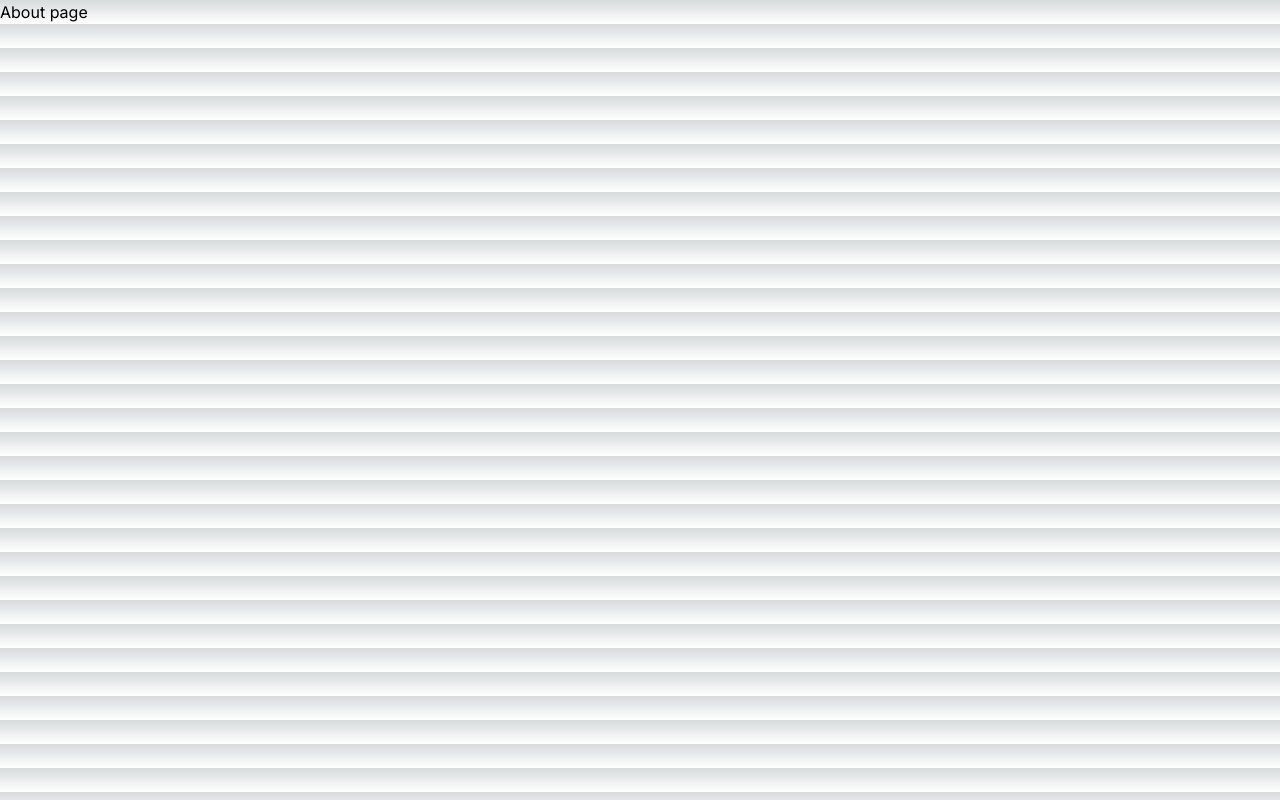
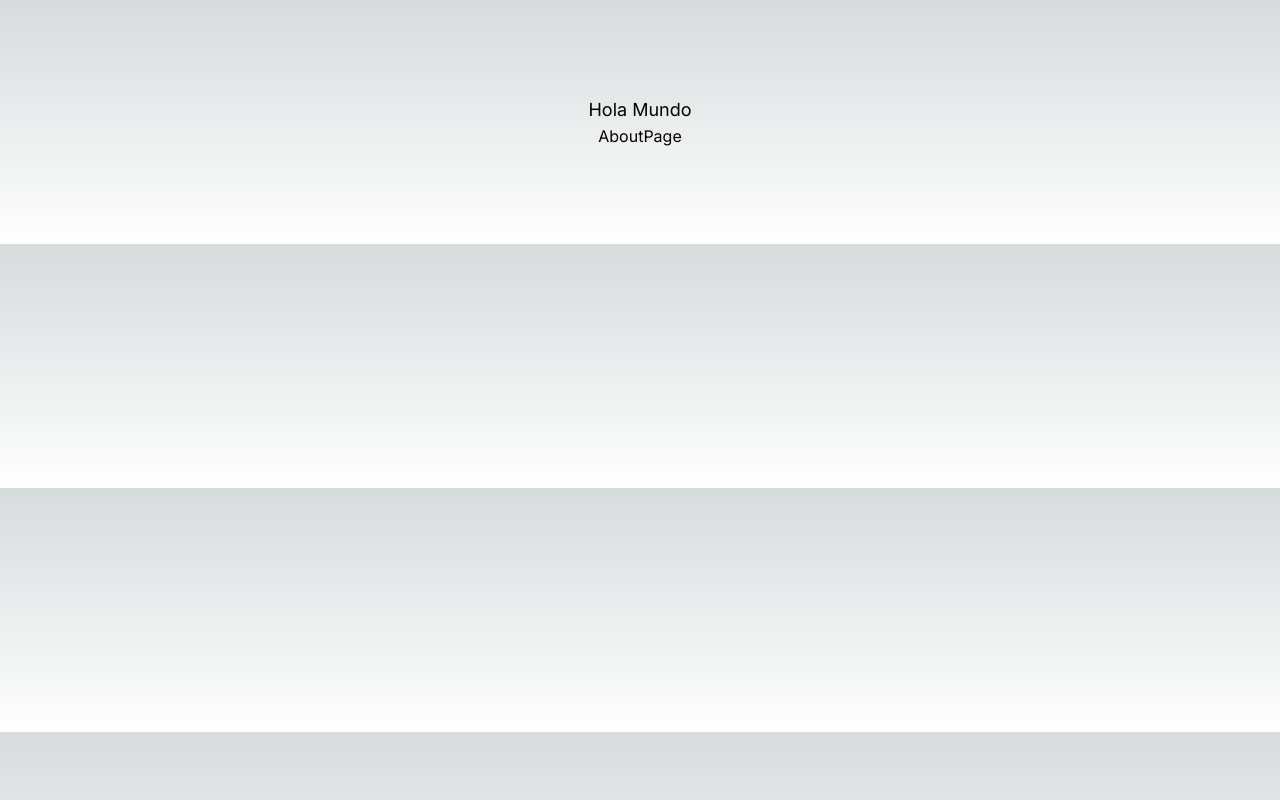
Before and after one commit to adrian1426/Next14_Curso, a Next.js app in the folder 1-introduccion/: page /about in a window 1280 px wide. Built offline with nearby package versions, Linux system fonts and the light colour scheme.

Commit message:
layouts y layouts anidados

```diff
--- a/1-introduccion/app/about/page.tsx
+++ b/1-introduccion/app/(app-base)/about/page.tsx
@@ -7,9 +7,7 @@
 
 const AboutPage = () => {
   return (
-    <div>
-      About page
-    </div>
+    <h1>AboutPage</h1>
   );
 };
 
--- /dev/null
+++ b/1-introduccion/app/(app-base)/layout.tsx
@@ -0,0 +1,9 @@
+
+export default function AppBaseLayout({ children }: { children: React.ReactNode }) {
+  return (
+    <main className="flex flex-col items-center p-24">
+      <span className="text-lg">Hola Mundo</span>
+      {children}
+    </main>
+  );
+}
```
Also changed, not shown: 1-introduccion/app/(app-base)/contact/page.tsx (renamed from 1-introduccion/app/contact/page.tsx), 1-introduccion/app/(app-base)/pricing/page.tsx (renamed from 1-introduccion/app/pricing/page.tsx).
